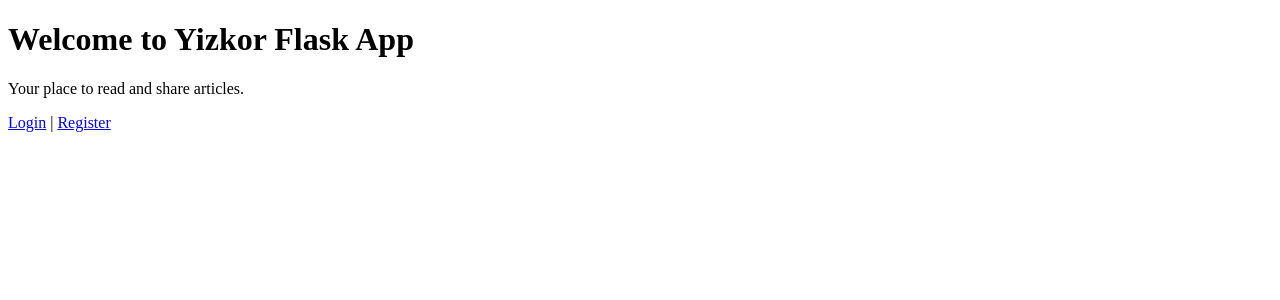
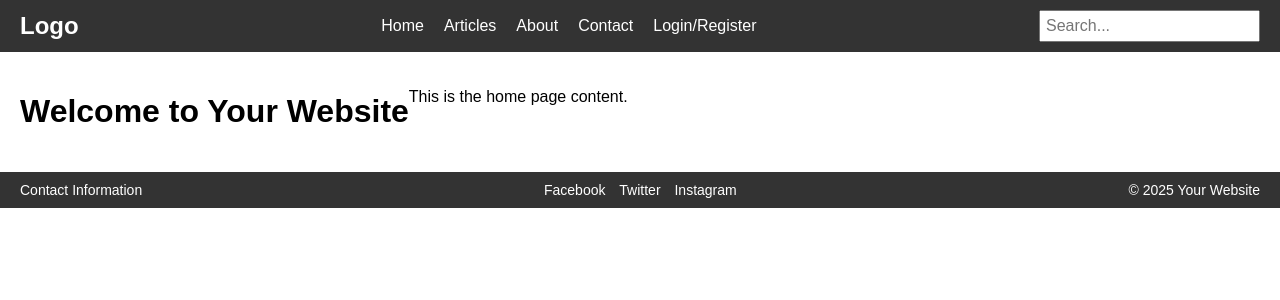
Before and after one commit to yaronb/yizkor_flask, a Flask app: page / in a window 1280 px wide. Shown: the top 300 px of the page. Run offline with Flask 3, Linux system fonts and the light colour scheme.

Commit message:
created design for page

```diff
--- a/app/main/routes.py
+++ b/app/main/routes.py
@@ -18,3 +18,25 @@ def dashboard():
     except Exception as e:
         print(f"Error rendering template: {e}")
         return str(e)
+
+@main.route('/articles')
+def articles():
+    try:
+        return render_template('articles.html')
+    except Exception as e:
+        print(f"Error rendering template: {e}")
+        return str(e)
+@main.route('/about')
+def about():
+    try:
+        return render_template('about.html')
+    except Exception as e:
+        print(f"Error rendering template: {e}")
+        return str(e)
+@main.route('/contact')
+def contact():
+    try:
+        return render_template('contact.html')
+    except Exception as e:
+        print(f"Error rendering template: {e}")
+        return str(e)
--- a/app/main/templates/index.html
+++ b/app/main/templates/index.html
@@ -1,14 +1,8 @@
-<!DOCTYPE html>
-<html lang="en">
-<head>
-    <meta charset="UTF-8">
-    <meta name="viewport" content="width=device-width, initial-scale=1.0">
-    <title>Welcome to Yizkor Flask App</title>
-</head>
-<body>
-    <h1>Welcome to Yizkor Flask App</h1>
-    <p>Your place to read and share articles.</p>
-    <a href="{{ url_for('auth.login') }}">Login</a> |
-    <a href="{{ url_for('auth.register') }}">Register</a>
-</body>
-</html>
+{% extends "layout.html" %}
+
+{% block title %}Home{% endblock %}
+
+{% block content %}
+<h1>Welcome to Your Website</h1>
+<p>This is the home page content.</p>
+{% endblock %}
--- /dev/null
+++ b/app/main/templates/layout.html
@@ -0,0 +1,45 @@
+<!DOCTYPE html>
+<html lang="en">
+<head>
+    <meta charset="UTF-8">
+    <meta name="viewport" content="width=device-width, initial-scale=1.0">
+    <title>{% block title %}Your Website{% endblock %}</title>
+    <link rel="stylesheet" href="../../static/css/styles.css">
+</head>
+<body>
+    <header>
+        <div class="logo">Logo</div>
+        <nav>
+            <ul>
+                <li><a href="{{ url_for('main.index') }}">Home</a></li>
+                <li><a href="{{ url_for('main.articles') }}">Articles</a></li>
+                <li><a href="{{ url_for('main.about') }}">About</a></li>
+                <li><a href="{{ url_for('main.contact') }}">Contact</a></li>
+                <li class="dropdown">
+                    <a href="#">Login/Register</a>
+                    <div class="dropdown-content">
+                        <a href="{{ url_for('auth.login') }}">login</a>
+                        <a href="{{ url_for('auth.register') }}">register</a>
+                    </div>
+                </li>
+            </ul>
+        </nav>
+        <div class="search-bar">
+            <input type="text" placeholder="Search...">
+        </div>
+    </header>
+    <main>
+        {% block content %}{% endblock %}
+    </main>
+    <footer>
+        <div class="contact">Contact Information</div>
+        <div class="social-media">
+            <a href="#">Facebook</a>
+            <a href="#">Twitter</a>
+            <a href="#">Instagram</a>
+        </div>
+        <div class="copyright">© 2025 Your Website</div>
+    </footer>
+    <script src="{{ url_for('static', filename='../../../../static/js/script.js') }}"></script>
+</body>
+</html>
--- /dev/null
+++ b/app/static/css/styles.css
@@ -0,0 +1,125 @@
+body {
+    font-family: Arial, sans-serif;
+    margin: 0;
+    padding: 0;
+}
+
+header {
+    display: flex;
+    justify-content: space-between;
+    align-items: center;
+    padding: 10px 20px;
+    background-color: #333;
+    color: white;
+}
+
+.logo {
+    font-size: 24px;
+    font-weight: bold;
+}
+
+nav ul {
+    list-style: none;
+    margin: 0;
+    padding: 0;
+    display: flex;
+}
+
+nav ul li {
+    margin-left: 20px;
+}
+
+nav ul li a {
+    color: white;
+    text-decoration: none;
+    font-size: 16px;
+}
+
+.search-bar input {
+    padding: 5px;
+    font-size: 16px;
+}
+
+/* Dropdown Menu */
+.dropdown .dropbtn {
+    cursor: pointer;
+}
+
+.dropdown-content {
+    display: none;
+    position: absolute;
+    background-color: #f9f9f9;
+    min-width: 160px;
+    box-shadow: 0px 8px 16px 0px rgba(0,0,0,0.2);
+    z-index: 1;
+}
+
+.dropdown-content a {
+    color: black;
+    padding: 12px 16px;
+    text-decoration: none;
+    display: block;
+}
+
+.dropdown-content a:hover {
+    background-color: #f1f1f1;
+}
+
+.dropdown:hover .dropdown-content {
+    display: block;
+}
+
+main {
+    display: flex;
+    padding: 20px;
+}
+
+article {
+    flex: 2;
+    padding-right: 20px;
+}
+
+article h1 {
+    font-size: 28px;
+    margin-bottom: 10px;
+}
+
+article .author-date {
+    color: #777;
+    font-size: 14px;
+    margin-bottom: 20px;
+}
+
+aside {
+    flex: 1;
+}
+
+aside section {
+    margin-bottom: 20px;
+}
+
+aside h2 {
+    font-size: 20px;
+    margin-bottom: 10px;
+}
+
+footer {
+    padding: 10px 20px;
+    background-color: #333;
+    color: white;
+    display: flex;
+    justify-content: space-between;
+    align-items: center;
+}
+
+footer .contact,
+footer .social-media,
+footer .copyright {
+    font-size: 14px;
+}
+
+footer .social-media a {
+    margin-left: 10px;
+    color: white;
+    text-decoration: none;
+}
--- /dev/null
+++ b/app/static/js/script.js
@@ -0,0 +1,12 @@
+// Close the dropdown menu if the user clicks outside of it
+window.onclick = function(event) {
+    if (!event.target.matches('.dropbtn')) {
+        var dropdowns = document.getElementsByClassName("dropdown-content");
+        for (var i = 0; i < dropdowns.length; i++) {
+            var openDropdown = dropdowns[i];
+            if (openDropdown.style.display === "block") {
+                openDropdown.style.display = "none";
+            }
+        }
+    }
+}
```
Also changed, not shown: app/__init__.py (+8 -6 lines), app/main/templates/about.html (added, +18 -0 lines), app/main/templates/articles.html (added, +18 -0 lines).
